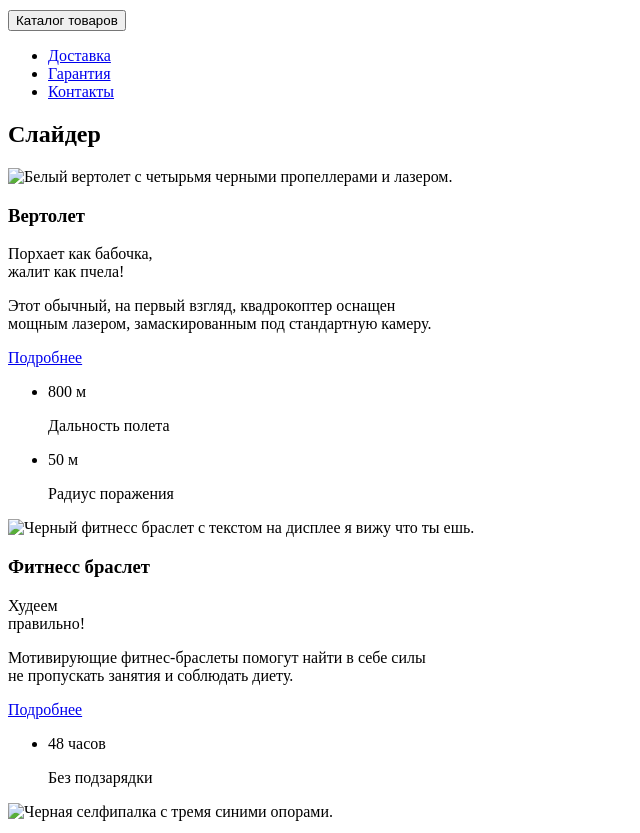
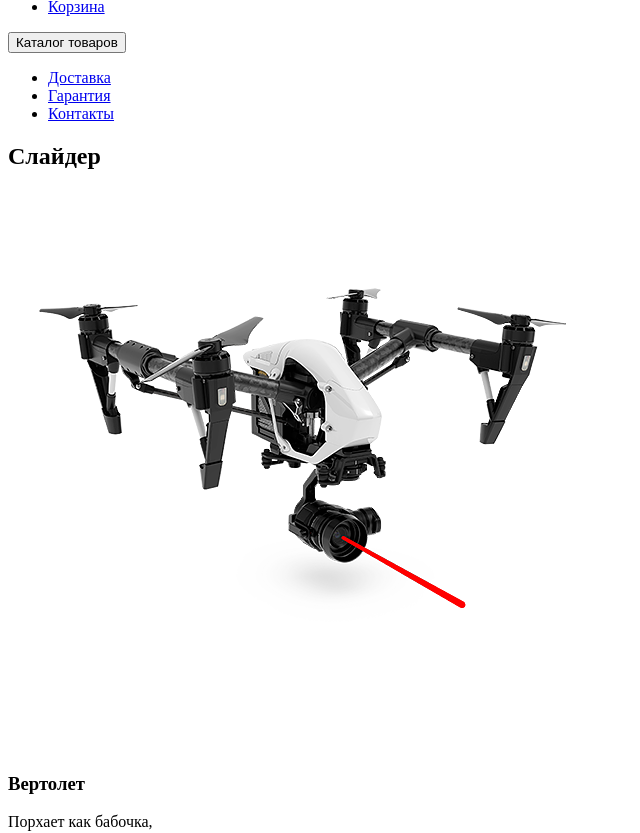
Before and after one commit to htmlacademy-htmlcss/2154501-device-35, a plain HTML site: page index.html in a window 1280 px wide. Shown: the part 123-956 px from the top of the page, without its empty margins (0-640 px from the left). Drawn offline with Linux system fonts and the light colour scheme.

Commit message:
Добавил фото

```diff
--- a/index.html
+++ b/index.html
@@ -9,7 +9,7 @@
       <div class="header-container">
 
         <a class="navigation-link logo" href="index.html">
-          <img class="logo" src="" alt="Логотип Девайс.">
+          <img class="logo" src="./images/logo.svg" alt="Логотип Девайс.">
         </a>
 
         <nav class="navigation">
@@ -59,7 +59,7 @@
       <section class="slider">
       <h2 class="visually-hidden">Слайдер</h2>
         <div class="slider-item active">
-          <img class="slider-image" src="" width="" height="" alt="Белый вертолет с четырьмя черными пропеллерами и лазером.">
+          <img class="slider-image" src="./images/slider-1.png" width="560" height="560" alt="Белый вертолет с четырьмя черными пропеллерами и лазером.">
           <h3 class="visually-hidden">Вертолет</h3>
           <p class="slider-title">Порхает как бабочка,<br>
             жалит как пчела!</p>
@@ -81,7 +81,7 @@
         </div>
 
         <div class="slider-item">
-          <img class="slider-image" src="" width="" height="" alt="Черный фитнесс браслет с текстом на дисплее я вижу что ты ешь.">
+          <img class="slider-image" src="./images/slider-2.png" width="560" height="560" alt="Черный фитнесс браслет с текстом на дисплее я вижу что ты ешь.">
           <h3 class="visually-hidden">Фитнесс браслет</h3>
           <p class="slider-title">Худеем<br>правильно!</p>
           <p class="slider-text">Мотивирующие фитнес-браслеты помогут найти в себе силы<br>
@@ -98,7 +98,7 @@
         </div>
 
         <div class="slider-item">
-          <img class="slider-image" src="" width="" height="" alt="Черная селфипалка с тремя синими опорами.">
+          <img class="slider-image" src="./images/slider-3.png" width="560" height="560" alt="Черная селфипалка с тремя синими опорами.">
           <h3 class="visually-hidden">Селфипалка</h3>
           <p class="slider-title">Делай селфи,<br>как Бен Стиллер!</p>
           <p class="slider-text">Самая длинная палка для селфи доступна в нашем магазине.<br>
@@ -130,7 +130,7 @@
             <h3 class="catalog-title">Виртуальная реальность</h3>
           </li>
           <li>
-            <h3 class="catalog-title">Моноподы для селф</h3>
+            <h3 class="catalog-title">Моноподы для селфи</h3>
           </li>
           <li>
             <h3 class="catalog-title">Экшн-камеры</h3>
```
Also changed, not shown: images/catalog-VR.svg (added), images/catalog-action-camera.svg (added), images/catalog-band.svg (added), images/catalog-monpods.svg (added), images/catalog-quadrocopter.svg (added), images/catalog-watch.svg (added), images/credit.png (added), images/delivery-man.png (added), images/garanty.png (added), images/htmlacademy.svg (added), images/logo.svg (added), images/slider-1.png (added), images/slider-2.png (added), images/slider-3.png (added), 4 more files.
